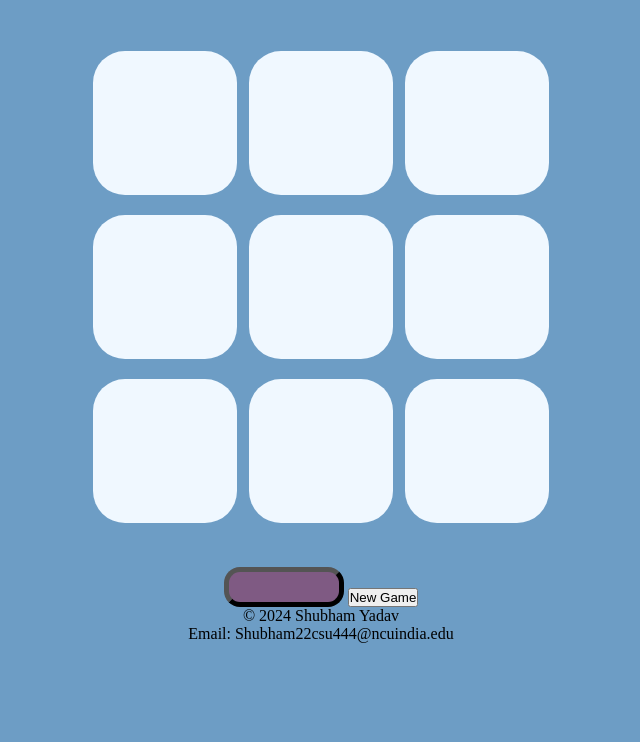
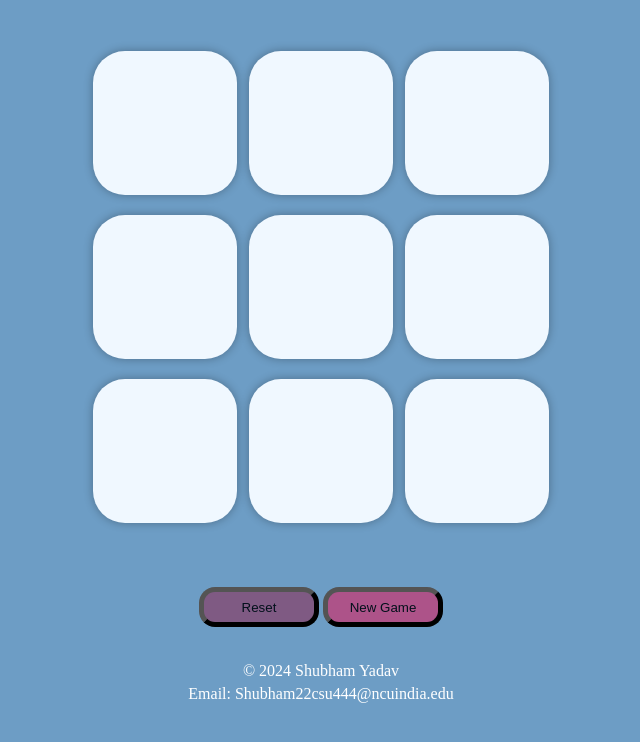
Before and after one commit to shubham-ydv-621/tic-tac-toe-by-shubham-yadav-, a plain HTML site: page index.html in a window 1280 px wide. Shown: the part 46-788 px from the top of the page, without its empty margins (319-959 px from the left). Drawn offline with Linux system fonts and the light colour scheme.

Commit message:
Update style.css

```diff
--- a/style.css
+++ b/style.css
@@ -31,11 +31,17 @@ body {
     width: 18vmin;
     border-radius: 2rem;
     border: none;
-    box-shadow: #3D5A6C;
+    box-shadow: 0 0 10px rgba(0, 0, 0, 0.3);
     font-size: 10vmin;
     text-align: center;
     color: #7B4B94;
     background-color: #F0F8FF;
+    transition: transform 0.2s ease-in-out, box-shadow 0.3s ease-in-out;
+}
+
+.box:hover {
+    transform: scale(1.1);
+    box-shadow: 0 0 20px rgba(0, 0, 0, 0.5);
 }
 
 .resetbtn {
@@ -46,6 +52,27 @@ body {
     background-color: #7F5A83;
     text-align: center;
     color: #02101b;
+    cursor: pointer;
+    transition: background-color 0.3s ease-in-out, transform 0.2s ease-in-out;
+}
+
+.resetbtn:hover {
+    background-color: #936ba0;
+    transform: translateY(-2px);
+}
+
+.resetbtn:active {
+    transform: translateY(0);
+}
+
+.resetbtn::after {
+    content: "Reset";
+    display: inline-block;
+    transition: opacity 0.3s ease-in-out;
+}
+
+.resetbtn:hover::after {
+    opacity: 0.8;
 }
 
 h1 {
@@ -60,25 +87,65 @@ h1 {
     text-align: center;
 }
 
+.newGameBtn {
+    height: 5vmin;
+    width: 15vmin;
+    border-radius: 1rem;
+    border-width: 5px;
+    background-color: #AD5389;
+    text-align: center;
+   color: #02101b;
+    cursor: pointer;
+    transition: background-color 0.3s ease-in-out, transform 0.2s ease-in-out;
+    margin-top: 20px;
+}
+
+.newGameBtn:hover {
+    background-color: #C65F9B;
+    transform: translateY(-2px);
+}
+
+footer {
+    background-color: #6D9DC5;
+    color: white;
+    padding: 30px 0;
+    text-align: center;
+
+}
+
+footer p {
+    margin: 5px;
+}
+
 /* Media query for smaller screens */
 @media screen and (max-width: 768px) {
     .container {
         height: auto;
     }
+
     .all9 {
         height: 50vmin;
         width: 50vmin;
     }
+
     .box {
         height: 12vmin;
         width: 12vmin;
         font-size: 6vmin;
     }
+
     .resetbtn {
         height: 4vmin;
         width: 10vmin;
         font-size: 2vmin;
     }
+
+    .newGameBtn {
+        height: 4vmin;
+        width: 10vmin;
+        font-size: 2vmin;
+    }
+
     h1 {
         font-size: 1.5rem;
     }
```
